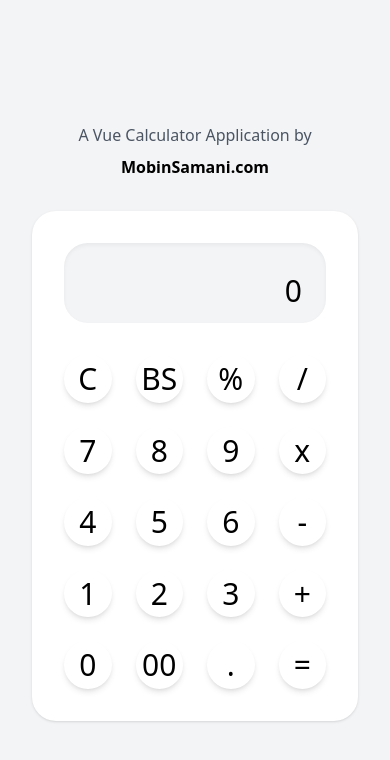
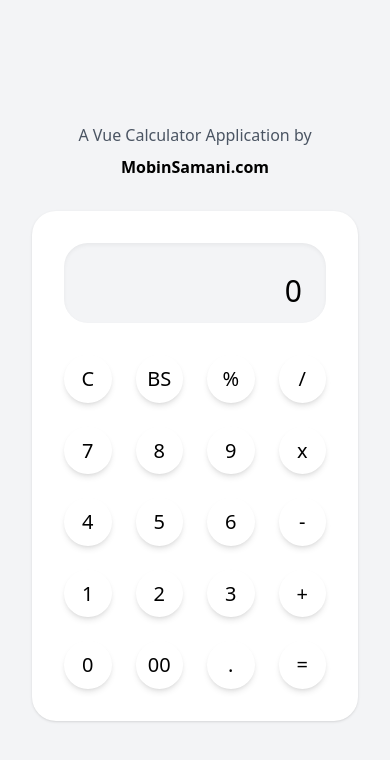
Before and after one commit to MobinSamani/calculator, a Vue app: page / in a window 390 px wide. Shown: the top 760 px of the page. Built offline with nearby package versions, Linux system fonts and the light colour scheme.

Commit message:
Modify: Font Size on Mobile

```diff
--- a/src/components/calculator.vue
+++ b/src/components/calculator.vue
@@ -16,7 +16,7 @@
       <button
         v-for="button in buttons"
         :key="button"
-        class="rounded-full shadow-md aspect-square flex items-center justify-center text-3xl hover:bg-gray-900 hover:text-white duration-150"
+        class="rounded-full shadow-md aspect-square flex items-center justify-center text-xl md:text-2xl lg:text-3xl hover:bg-gray-900 hover:text-white duration-150"
         @click="handleClick(button)"
       >
         {{ button }}
```
Also changed, not shown: 3 other files (tests, documents, lock files or other folders).
